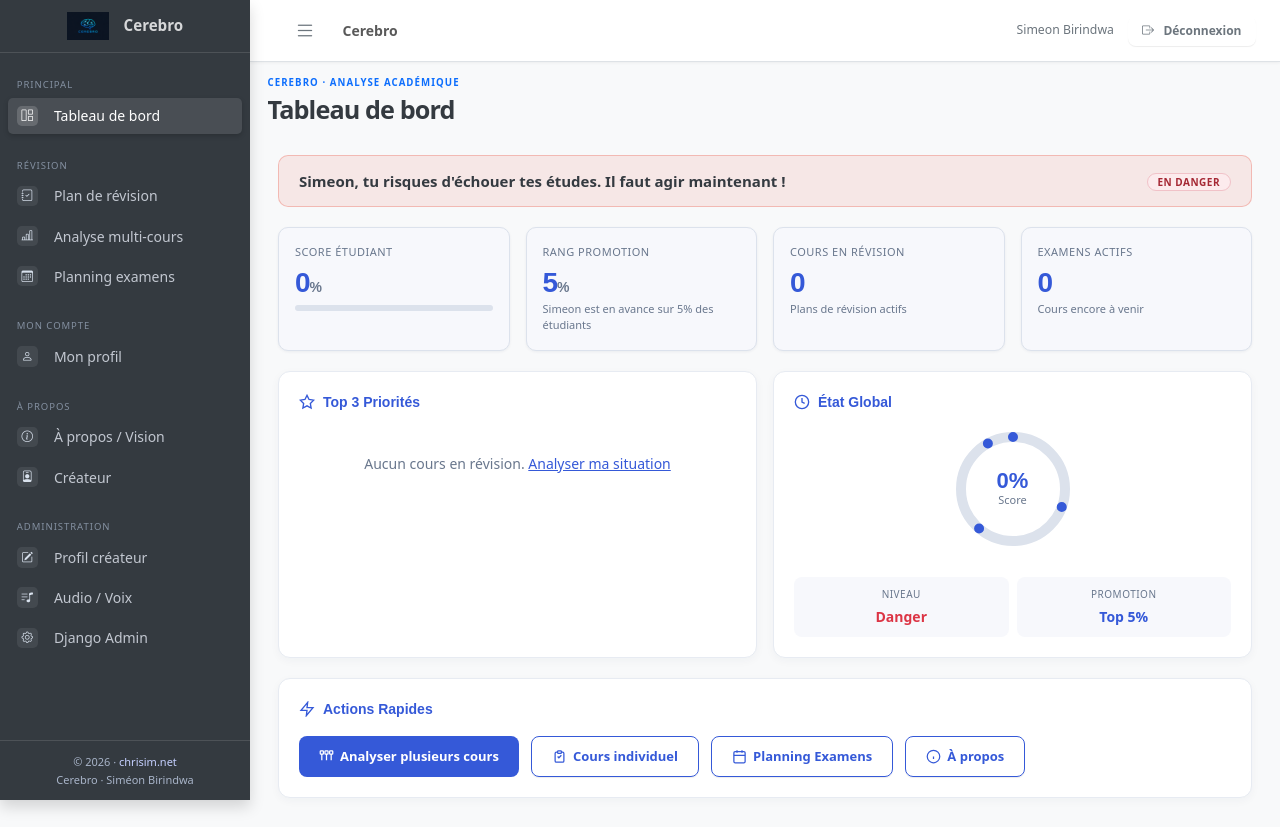
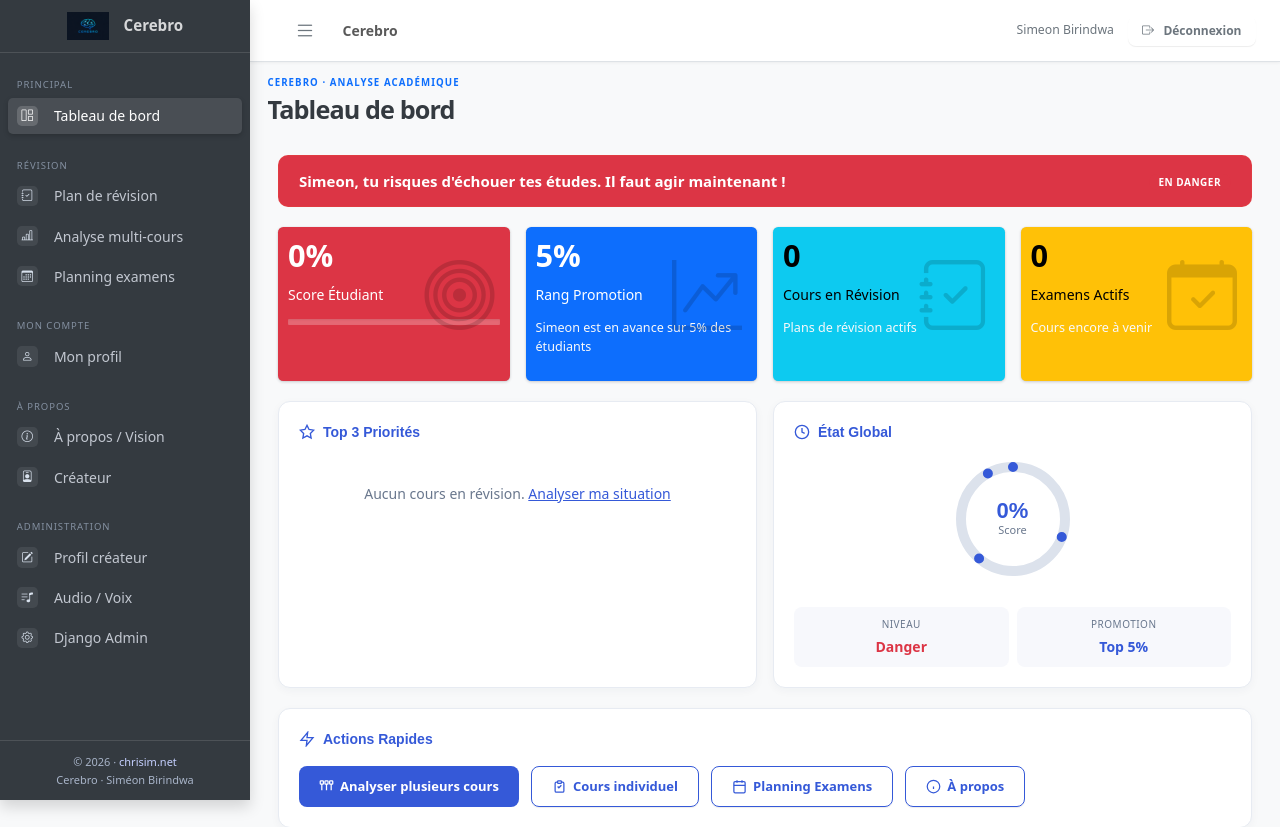
Before and after one commit to chrisim1/cerebro, a Django app: page /dashboard/ in a window 1280 px wide. Shown: the top 827 px of the page. Run offline with Django 5.2, Linux system fonts and the light colour scheme; a user stored in the database is signed in; data comes from the database, SQL or seed files in the repository; data that the repository does not hold is empty.

Commit message:
Apply AdminLTE colors to dashboard and course form

```diff
--- a/static/css/cerebro.css
+++ b/static/css/cerebro.css
@@ -224,6 +224,7 @@ html, body {
 .stat-card {
     background: var(--dark-card2);
     border: 1px solid var(--dark-border2);
+    border-left: 4px solid var(--stat-color, var(--blue-primary));
     border-radius: 10px;
     padding: 16px;
 }
@@ -241,7 +242,7 @@ html, body {
     font-family: 'Space Grotesk', sans-serif;
     font-size: 28px;
     font-weight: 700;
-    color: var(--blue-primary);
+    color: var(--stat-color, var(--blue-primary));
     line-height: 1;
     margin-bottom: 4px;
 }
@@ -984,9 +985,60 @@ body.no-scroll { overflow: hidden; }
     z-index: 0;
 }
 
-.stat-card > * {
+.stat-card > :not(.stat-symbol) {
     position: relative;
     z-index: 1;
+}
+
+.dashboard-kpi.small-box {
+    height: 100%;
+    min-height: 140px;
+    margin-bottom: 0;
+}
+
+.dashboard-kpi .small-box-icon {
+    transition: none;
+}
+
+.dashboard-kpi:hover .small-box-icon {
+    transform: none;
+}
+
+.examen-compte-a-rebours {
+    padding: 0.35rem 0.75rem;
+    font-size: 1rem;
+    letter-spacing: normal;
+    text-transform: none;
+}
+
+.multi-course-title-icon {
+    display: inline-grid;
+    place-items: center;
+    width: 2rem;
+    height: 2rem;
+    flex: 0 0 auto;
+    border-radius: 0.6rem;
+    background: var(--sim-brand-soft, #edf1ff);
+    color: var(--sim-brand, #3559d8);
+}
+
+.course-row-heading {
+    display: flex;
+    align-items: center;
+    justify-content: space-between;
+    margin-bottom: 10px;
+}
+
+.course-num {
+    display: inline-flex;
+    align-items: center;
+    padding: 0.35rem 0.7rem;
+    border: 1px solid #dce4ff;
+    border-radius: 0.5rem;
+    background: var(--sim-brand-soft, #edf1ff);
+    color: var(--sim-brand, #3559d8);
+    font-size: 0.78rem;
+    font-weight: 700;
 }
 
 .cerebro-table {
--- a/templates/core/dashboard.html
+++ b/templates/core/dashboard.html
@@ -7,55 +7,67 @@
 {% with prenom=user.first_name|default:user.username %}
 
 <!-- STATUS BAR -->
-<div class="status-bar {{ statut }}">
+<div class="status-bar {{ statut }} text-bg-{% if statut == 'danger' %}danger{% elif statut == 'alerte' or statut == 'moyen' %}warning{% else %}success{% endif %}">
     <div>
         <div class="fw-600" style="font-size:15px">{{ message_statut }}</div>
         {% if jours_avant_examen is not None %}
-        <div style="font-size:12px;color:var(--gray-text);margin-top:3px">
+        <div style="font-size:12px;margin-top:3px;opacity:.85">
             Prochain examen dans <strong>{{ jours_avant_examen }} jours</strong>
             {% if prochain_examen %} — {{ prochain_examen.cours.intitule }}{% endif %}
         </div>
         {% endif %}
     </div>
     <div>
-        {% if statut == 'danger' %}<span class="badge badge-critique">En Danger</span>
-        {% elif statut == 'alerte' %}<span class="badge badge-eleve">Alerte</span>
-        {% elif statut == 'moyen' %}<span class="badge badge-eleve">Moyen</span>
-        {% elif statut == 'bien' %}<span class="badge badge-stable">Bien</span>
-        {% else %}<span class="badge badge-stable">Excellent</span>{% endif %}
+        {% if statut == 'danger' %}<span class="badge text-bg-danger">En Danger</span>
+        {% elif statut == 'alerte' %}<span class="badge text-bg-warning">Alerte</span>
+        {% elif statut == 'moyen' %}<span class="badge text-bg-warning">Moyen</span>
+        {% elif statut == 'bien' %}<span class="badge text-bg-primary">Bien</span>
+        {% else %}<span class="badge text-bg-success">Excellent</span>{% endif %}
     </div>
 </div>
 
 <!-- STATS ROW -->
 <div class="grid-4" style="margin-bottom:20px">
     <!-- Score Global -->
-    <div class="stat-card">
-        <div class="stat-label">Score Étudiant</div>
-        <div class="stat-value">{{ score_global }}<span style="font-size:14px;color:var(--gray-text)">%</span></div>
-        <div class="progress-bar">
-            <div class="progress-fill {% if score_global < 40 %}danger{% elif score_global < 65 %}warning{% else %}success{% endif %}" style="width:{{ score_global }}%"></div>
+    <div class="small-box dashboard-kpi text-bg-{% if score_global < 40 %}danger{% elif score_global < 65 %}warning{% else %}success{% endif %}">
+        <div class="inner">
+            <h3>{{ score_global }}%</h3>
+            <p>Score Étudiant</p>
+            <div class="progress bg-white bg-opacity-25" style="height:6px" role="progressbar" aria-label="Score étudiant" aria-valuenow="{{ score_global }}" aria-valuemin="0" aria-valuemax="100">
+                <div class="progress-bar bg-white" style="width:{{ score_global }}%"></div>
+            </div>
         </div>
+        <i class="small-box-icon bi bi-bullseye" aria-hidden="true"></i>
     </div>
 
     <!-- Comparaison promo -->
-    <div class="stat-card">
-        <div class="stat-label">Rang Promotion</div>
-        <div class="stat-value">{{ comparaison_promo }}<span style="font-size:14px;color:var(--gray-text)">%</span></div>
-        <div class="stat-sub">{{ prenom }} est en avance sur {{ comparaison_promo }}% des étudiants</div>
+    <div class="small-box dashboard-kpi text-bg-primary">
+        <div class="inner">
+            <h3>{{ comparaison_promo }}%</h3>
+            <p>Rang Promotion</p>
+            <p><small>{{ prenom }} est en avance sur {{ comparaison_promo }}% des étudiants</small></p>
+        </div>
+        <i class="small-box-icon bi bi-graph-up-arrow" aria-hidden="true"></i>
     </div>
 
     <!-- Cours en révision -->
-    <div class="stat-card">
-        <div class="stat-label">Cours en Révision</div>
-        <div class="stat-value">{{ sessions.count }}</div>
-        <div class="stat-sub">Plans de révision actifs</div>
+    <div class="small-box dashboard-kpi text-bg-info">
+        <div class="inner">
+            <h3>{{ sessions.count }}</h3>
+            <p>Cours en Révision</p>
+            <p><small>Plans de révision actifs</small></p>
+        </div>
+        <i class="small-box-icon bi bi-journal-check" aria-hidden="true"></i>
     </div>
 
     <!-- Examens actifs -->
-    <div class="stat-card">
-        <div class="stat-label">Examens Actifs</div>
-        <div class="stat-value">{{ examens_actifs_count }}</div>
-        <div class="stat-sub">Cours encore à venir</div>
+    <div class="small-box dashboard-kpi text-bg-warning">
+        <div class="inner">
+            <h3>{{ examens_actifs_count }}</h3>
+            <p>Examens Actifs</p>
+            <p><small>Cours encore à venir</small></p>
+        </div>
+        <i class="small-box-icon bi bi-calendar-check" aria-hidden="true"></i>
     </div>
 </div>
 
@@ -79,7 +91,7 @@
             </div>
             <div style="text-align:right">
                 {% with r=s.get_niveau_risque %}
-                <span class="badge badge-{{ r }}">
+                <span class="badge {% if r == 'critique' %}text-bg-danger{% elif r == 'eleve' %}text-bg-warning{% else %}text-bg-success{% endif %}">
                     {% if r == 'critique' %}Critique{% elif r == 'eleve' %}Élevé{% else %}Stable{% endif %}
                 </span>
                 {% endwith %}
@@ -131,7 +143,7 @@
             {% if jours_avant_examen is not None %}
             <div style="background:var(--dark-card2);border-radius:8px;padding:10px;text-align:center;grid-column:span 2">
                 <div style="font-size:10px;color:var(--gray-text);text-transform:uppercase;letter-spacing:0.5px">Prochain Examen</div>
-                <div style="font-size:18px;font-weight:700;margin-top:4px;color:{% if jours_avant_examen <= 7 %}var(--danger){% elif jours_avant_examen <= 14 %}var(--warning){% else %}var(--blue-primary){% endif %}">J-{{ jours_avant_examen }}</div>
+                <div class="mt-1"><span class="badge {% if jours_avant_examen <= 7 %}text-bg-danger{% elif jours_avant_examen <= 14 %}text-bg-warning{% else %}text-bg-primary{% endif %} examen-compte-a-rebours">J-{{ jours_avant_examen }}</span></div>
                 {% if prochain_examen %}<div style="font-size:11px;color:var(--gray-text)">{{ prochain_examen.cours.intitule }}</div>{% endif %}
             </div>
             {% endif %}
```
Also changed, not shown: templates/core/plan_revision_multi.html (+9 -7 lines).
